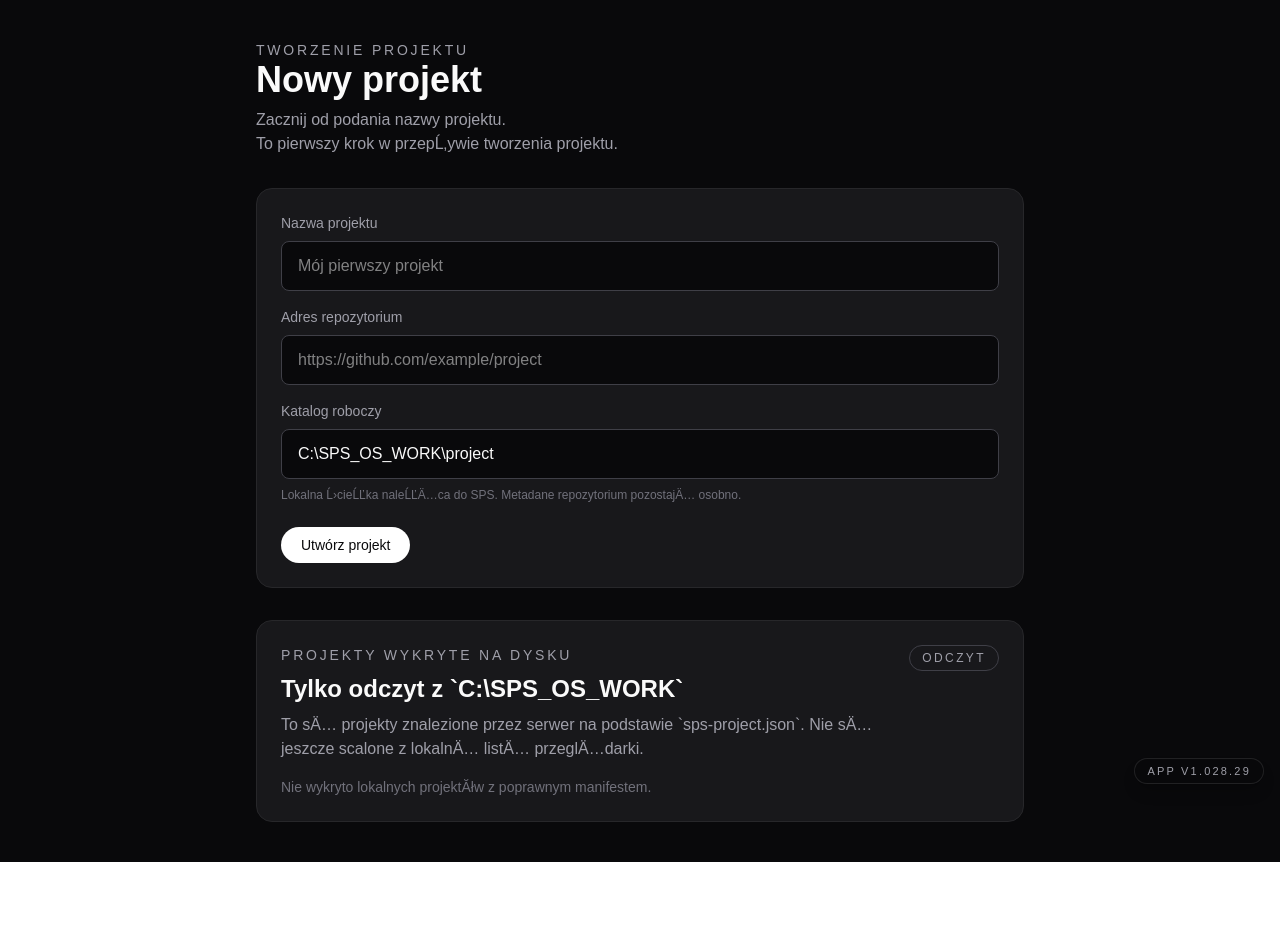
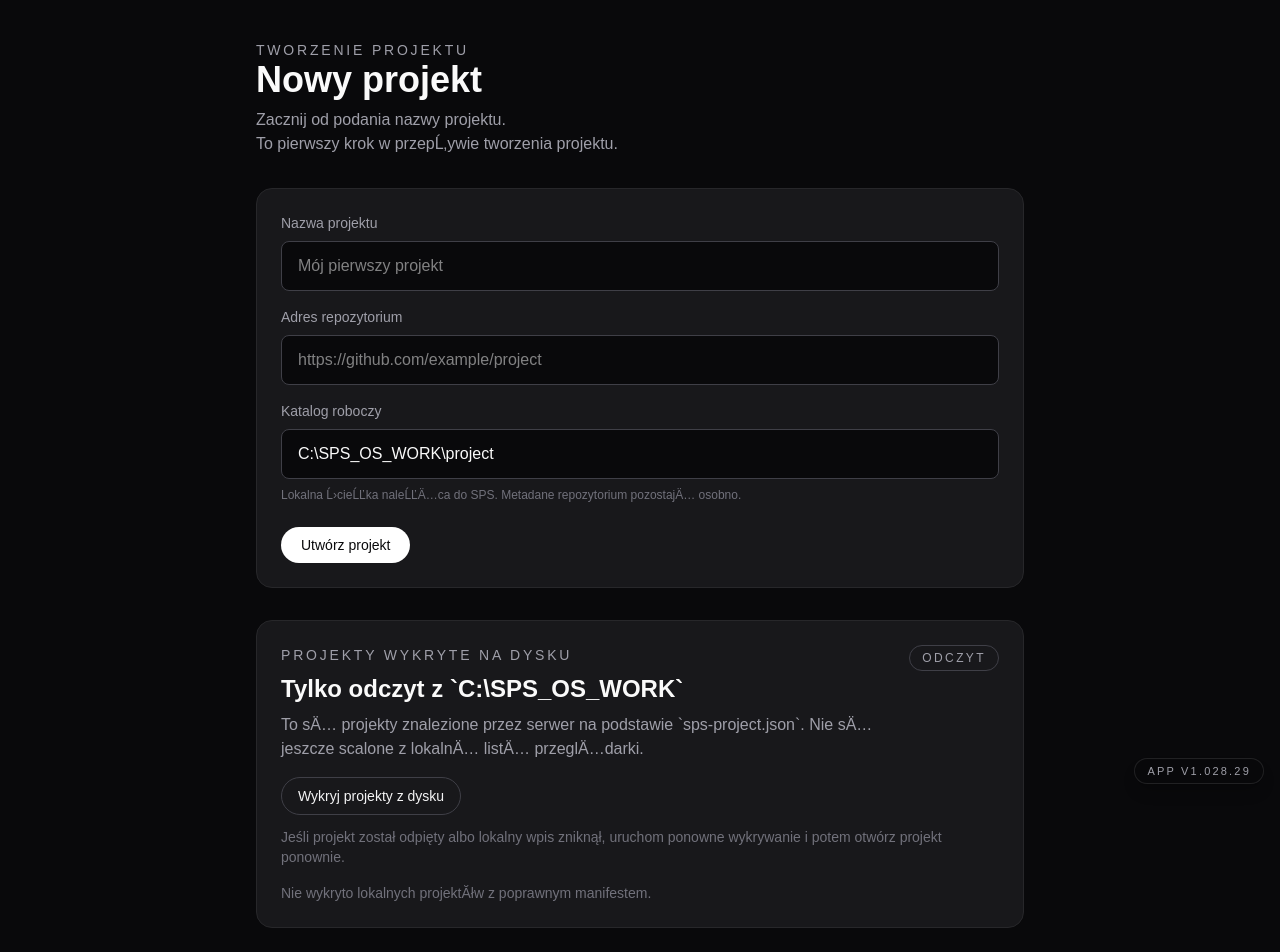
Before and after one commit to Rgronski/soft-premium-system, a Next.js app: page /projects in a window 1280 px wide. Shown: the top 952 px of the page. Before the commit the page ends 862 px from the top, so only its background shows below. Built offline with nearby package versions, Linux system fonts and the light colour scheme.

Commit message:
feat: publish MS-028.39 project reimport reopen action

```diff
--- a/src/app/projects/page.tsx
+++ b/src/app/projects/page.tsx
@@ -166,6 +166,7 @@ export default function ProjectsPage() {
     string | null
   >(null);
   const [isDiscoveryLoading, setIsDiscoveryLoading] = useState(true);
+  const [discoveryRefreshToken, setDiscoveryRefreshToken] = useState(0);
 
   useEffect(() => {
     let isActive = true;
@@ -210,7 +211,7 @@ export default function ProjectsPage() {
     return () => {
       isActive = false;
     };
-  }, []);
+  }, [discoveryRefreshToken]);
 
   useEffect(() => {
     setLocalProjects(getProjects());
@@ -502,6 +503,23 @@ export default function ProjectsPage() {
             </span>
           </div>
 
+          <div className="mt-4 flex flex-wrap items-center gap-3">
+            <button
+              type="button"
+              onClick={() =>
+                setDiscoveryRefreshToken((current) => current + 1)
+              }
+              disabled={isDiscoveryLoading}
+              className="rounded-full border border-zinc-700 px-4 py-2 text-sm font-medium text-zinc-100 transition-colors hover:border-zinc-500 hover:bg-zinc-900 disabled:cursor-not-allowed disabled:opacity-50"
+            >
+              Wykryj projekty z dysku
+            </button>
+            <p className="text-sm text-zinc-500">
+              Jeśli projekt został odpięty albo lokalny wpis zniknął, uruchom
+              ponowne wykrywanie i potem otwórz projekt ponownie.
+            </p>
+          </div>
+
           {discoveryErrorMessage ? (
             <p className="mt-4 text-sm text-red-300" aria-live="polite">
               {discoveryErrorMessage}
```
Also changed, not shown: 6 other files (tests, documents, lock files or other folders).
